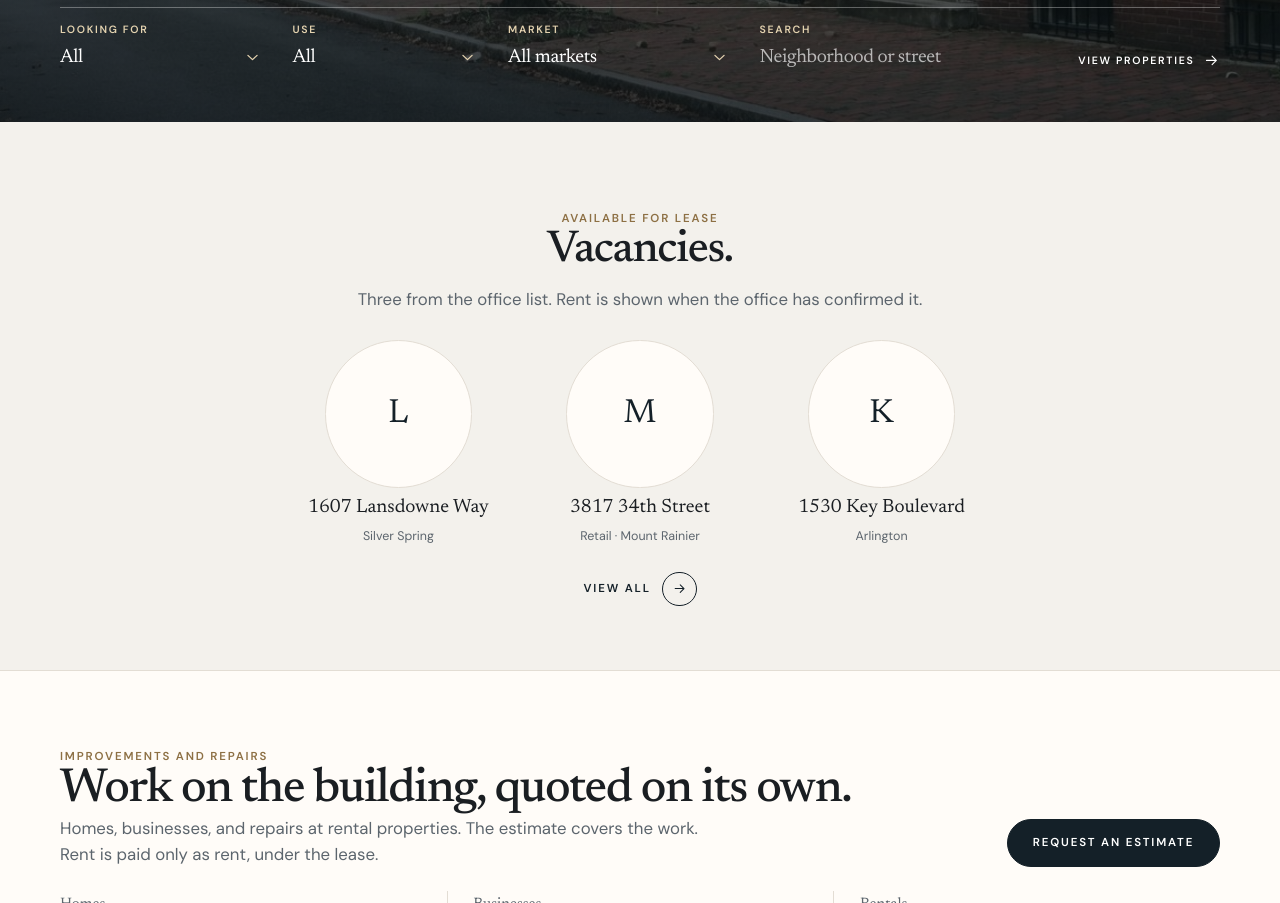
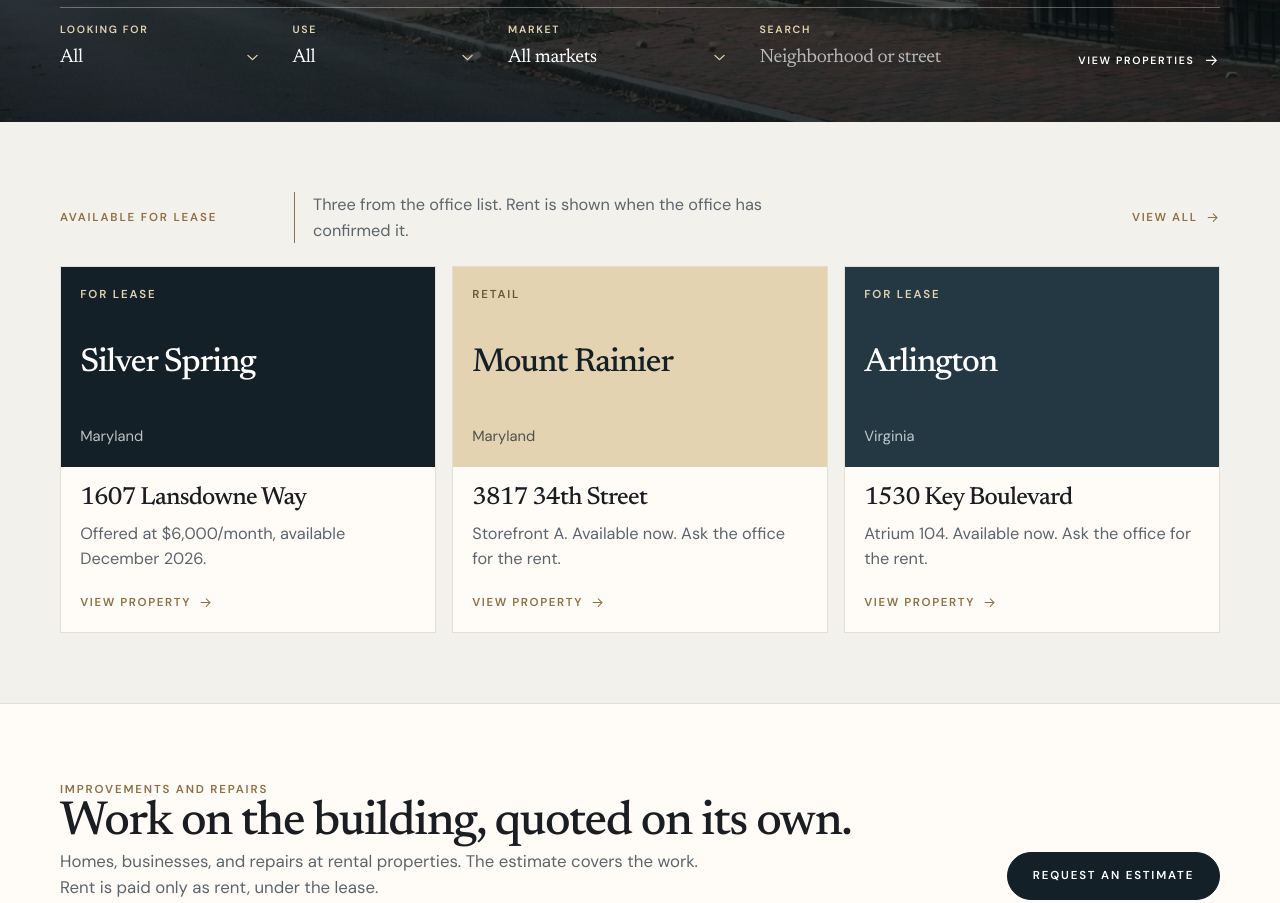
Before and after one commit to aidenmvb/drakca, a plain HTML site: page index.html in a window 1280 px wide. Shown: the part 678-1581 px from the top of the page. Drawn offline with Linux system fonts and the light colour scheme.

Commit message:
Turn the homepage vacancies into a card row.
Each card has the place, the address, and a link. View all still opens the full list.

```diff
--- a/css/styles.css
+++ b/css/styles.css
@@ -428,27 +428,94 @@ body[data-page="properties"] #page {
 }
 .see-arrow svg { width: 0.95rem; height: 0.95rem; display: block; }
 
-.home-lease { padding: clamp(2.4rem, 4.5vw, 3.4rem) 0 clamp(2.6rem, 5vw, 3.8rem); }
-.wrap.property-tease {
+.home-lease { padding: clamp(3rem, 5.5vw, 4.6rem) 0; }
+.lease-intro {
+  display: grid;
+  grid-template-columns: minmax(8.5rem, 13rem) minmax(0, 1fr) auto;
+  gap: 0.8rem 1.6rem;
+  align-items: center;
+  margin-bottom: 1.45rem;
+}
+.lease-note {
+  margin: 0;
+  padding-left: 1.15rem;
+  border-left: 1px solid var(--brass);
+  color: var(--muted);
+  max-width: 34rem;
+}
+.lease-all, .preview-link {
+  display: inline-flex;
+  align-items: center;
+  gap: 0.45rem;
+  color: var(--brass);
+  font-size: 0.72rem;
+  font-weight: 600;
+  letter-spacing: 0.14em;
+  text-transform: uppercase;
+  text-decoration: none;
+}
+.lease-all svg, .preview-link svg { width: 0.95rem; height: 0.95rem; flex: none; }
+.lease-all:hover, .preview-card:hover .preview-link { color: var(--navy); }
+.lease-row {
+  display: grid;
+  grid-template-columns: repeat(3, 1fr);
+  gap: 1rem;
+}
+.preview-card {
   display: flex;
   flex-direction: column;
-  align-items: center;
+  min-height: 100%;
+  text-decoration: none;
+  color: inherit;
+  background: var(--white);
+  border: 1px solid var(--line);
 }
-.home-lease .section-head { text-align: center; margin-bottom: 1.8rem; }
-.home-lease .section-head h2 { font-size: clamp(2.1rem, 4vw, 2.8rem); }
-.home-lease .section-head .lede { margin-inline: auto; }
-.home-lease .bubbles { gap: 1.6rem 2.6rem; }
-.home-lease .bubble { width: 12.5rem; }
-.home-lease .bubble-photo { width: 9.2rem; height: 9.2rem; }
-.home-lease .bubble-mark { font-size: 2.1rem; background: var(--white); }
-.home-lease .bubble-facts { font-size: 0.78rem; padding: 1rem; gap: 0.3rem; }
-.home-lease .bubble-name {
-  font-size: 1.2rem;
-  display: -webkit-box;
-  -webkit-line-clamp: 3;
-  -webkit-box-orient: vertical;
-  overflow: hidden;
+.preview-face {
+  display: flex;
+  flex-direction: column;
+  justify-content: space-between;
+  gap: 1.4rem;
+  min-height: 12.5rem;
+  padding: 1.15rem 1.2rem 1.2rem;
+  background: var(--navy);
+  color: white;
 }
+.tone-brass .preview-face { background: #e4d3b0; color: var(--navy); }
+.tone-deep .preview-face { background: #243844; color: white; }
+.preview-kicker {
+  font-size: 0.72rem;
+  font-weight: 600;
+  letter-spacing: 0.16em;
+  text-transform: uppercase;
+  color: #e4d3b0;
+}
+.tone-brass .preview-kicker { color: #6d5732; }
+.preview-mark {
+  font-family: var(--serif);
+  font-size: clamp(2rem, 2.6vw, 2.55rem);
+  font-weight: 500;
+  letter-spacing: -0.03em;
+  line-height: 0.98;
+}
+.preview-where { color: rgba(255,255,255,.72); font-size: 0.92rem; }
+.tone-brass .preview-where { color: rgba(20, 32, 40, .72); }
+.preview-body {
+  display: flex;
+  flex-direction: column;
+  gap: 0.55rem;
+  flex: 1;
+  padding: 1.15rem 1.2rem 1.25rem;
+}
+.preview-title {
+  font-family: var(--serif);
+  font-size: 1.55rem;
+  font-weight: 500;
+  letter-spacing: -0.03em;
+  line-height: 1.08;
+}
+.preview-copy { color: var(--muted); }
+.preview-link { margin-top: auto; padding-top: 0.85rem; }
+.preview-card:hover .preview-title { text-decoration: underline; text-underline-offset: 0.14em; }
 
 .home-repairs {
   background: var(--white);
@@ -769,8 +836,9 @@ input[aria-invalid="true"], textarea[aria-invalid="true"] { border-color: #8d3b3
   .finder label:nth-child(2) { border-right: 0; }
   .finder-query { grid-column: 1 / -1; padding-left: 0; border-top: 1px solid var(--finder-line); }
   .finder-go { grid-column: 1 / -1; justify-content: flex-start; margin: 0.35rem 0 0.7rem; }
-  .home-lease .bubble { width: 9rem; }
-  .home-lease .bubble-photo { width: 6.8rem; height: 6.8rem; }
+  .lease-intro { grid-template-columns: 1fr; align-items: start; }
+  .lease-note { border-left: 0; padding-left: 0; }
+  .lease-row { grid-template-columns: 1fr; }
 }
 @media (max-width: 640px) {
   .book, .featured { grid-template-columns: 1fr; }
@@ -784,11 +852,6 @@ input[aria-invalid="true"], textarea[aria-invalid="true"] { border-color: #8d3b3
   .hero h1 { font-size: clamp(2.35rem, 10vw, 3.1rem); }
   .page-hero h1 { font-size: clamp(2.2rem, 9vw, 2.9rem); }
   .section-head-row { flex-direction: column; align-items: flex-start; }
-  .home-lease .bubbles { flex-wrap: nowrap; gap: 0.55rem; }
-  .home-lease .bubble { width: 32%; }
-  .home-lease .bubble-photo { width: 4.7rem; height: 4.7rem; }
-  .home-lease .bubble-mark { font-size: 1.35rem; }
-  .home-lease .bubble-name { font-size: 0.92rem; }
   .home-practice .service-grid { grid-template-columns: 1fr; }
 }
 @media (prefers-reduced-motion: reduce) {
--- a/index.html
+++ b/index.html
@@ -10,7 +10,7 @@
   <link rel="preconnect" href="https://fonts.googleapis.com">
   <link rel="preconnect" href="https://fonts.gstatic.com" crossorigin>
   <link href="https://fonts.googleapis.com/css2?family=DM+Sans:ital,opsz,wght@0,9..40,400;0,9..40,500;0,9..40,600;0,9..40,700&family=Newsreader:opsz,wght@6..72,400;6..72,500;6..72,600&display=swap" rel="stylesheet">
-  <link rel="stylesheet" href="css/styles.css?v=7">
+  <link rel="stylesheet" href="css/styles.css?v=8">
 </head>
 <body data-page="home">
   <a class="skip" href="#main">Skip to content</a>
@@ -88,20 +88,14 @@
     </section>
 
     <section class="section home-lease" id="lease">
-      <div class="wrap property-tease">
-        <div class="section-head">
+      <div class="wrap">
+        <div class="lease-intro">
           <p class="eyebrow">Available for lease</p>
-          <h2>Vacancies.</h2>
-          <p class="lede">Three from the office list. Rent is shown when the office has confirmed it.</p>
+          <p class="lease-note">Three from the office list. Rent is shown when the office has confirmed it.</p>
+          <a class="lease-all" id="lease-all" href="properties.html?intent=rent#page">View all <svg viewBox="0 0 24 24" aria-hidden="true"><path d="M5 12h14M13 6l6 6-6 6" fill="none" stroke="currentColor" stroke-width="1.6" stroke-linecap="round" stroke-linejoin="round"/></svg></a>
         </div>
-        <div class="bubbles" id="lease-bubbles"></div>
+        <div class="lease-row" id="lease-preview"></div>
         <p id="lease-empty" class="empty" hidden>Nothing is listed for lease yet. Call the office to ask what is coming open.</p>
-        <a class="see-properties" id="lease-all" href="properties.html?intent=rent#page">
-          <span>View all</span>
-          <span class="see-arrow" aria-hidden="true">
-            <svg viewBox="0 0 24 24"><path d="M5 12h14M13 6l6 6-6 6" fill="none" stroke="currentColor" stroke-width="1.6" stroke-linecap="round" stroke-linejoin="round"/></svg>
-          </span>
-        </a>
       </div>
     </section>
 
--- a/js/site.js
+++ b/js/site.js
@@ -53,13 +53,14 @@
     window.addEventListener("scroll", onScroll, { passive: true });
   }
 
-  const leaseBubbles = document.getElementById("lease-bubbles");
-  if (leaseBubbles) {
+  const leasePreview = document.getElementById("lease-preview");
+  if (leasePreview) {
     const preview = previewVacancies(properties);
+    const tones = ["ink", "brass", "deep"];
     const viewAll = document.getElementById("lease-all");
     const leaseEmpty = document.getElementById("lease-empty");
-    leaseBubbles.hidden = preview.length === 0;
-    leaseBubbles.innerHTML = preview.map(bubble).join("");
+    leasePreview.hidden = preview.length === 0;
+    leasePreview.innerHTML = preview.map((property, index) => previewCard(property, tones[index] || "ink")).join("");
     if (viewAll) viewAll.hidden = preview.length === 0;
     if (leaseEmpty) leaseEmpty.hidden = preview.length !== 0;
   }
@@ -133,6 +134,30 @@
           (place ? '<p class="meta">' + esc(place) + "</p>" : "") +
           (note ? '<p class="open-note">' + esc(note) + "</p>" : "") +
         "</div>" +
+      "</a>"
+    );
+  }
+
+  function previewCard(property, tone) {
+    const place = property.neighborhood || property.state || "For lease";
+    const region = property.neighborhood && property.state ? property.state : "";
+    const kicker = property.type && property.type !== "Residential" ? property.type : "For lease";
+    const blurb = property.price
+      ? "Offered at " + property.price + (property.available ? ", available " + property.available : "") + "."
+      : (property.unit ? property.unit + ". " : "") + "Available now. Ask the office for the rent.";
+    const arrow = '<svg viewBox="0 0 24 24" aria-hidden="true"><path d="M5 12h14M13 6l6 6-6 6" fill="none" stroke="currentColor" stroke-width="1.6" stroke-linecap="round" stroke-linejoin="round"/></svg>';
+    return (
+      '<a class="preview-card tone-' + esc(tone) + '" href="property.html?id=' + esc(property.id) + '">' +
+        '<span class="preview-face">' +
+          '<span class="preview-kicker">' + esc(kicker) + "</span>" +
+          '<span class="preview-mark">' + esc(place) + "</span>" +
+          (region ? '<span class="preview-where">' + esc(region) + "</span>" : "") +
+        "</span>" +
+        '<span class="preview-body">' +
+          '<span class="preview-title">' + esc(property.street || property.name) + "</span>" +
+          '<span class="preview-copy">' + esc(blurb) + "</span>" +
+          '<span class="preview-link">View property ' + arrow + "</span>" +
+        "</span>" +
       "</a>"
     );
   }
```
Also changed, not shown: about.html (+1 -1 lines), contact.html (+1 -1 lines), improvements.html (+1 -1 lines), owners.html (+1 -1 lines), properties.html (+1 -1 lines), property.html (+1 -1 lines), residents.html (+1 -1 lines), services.html (+1 -1 lines).
